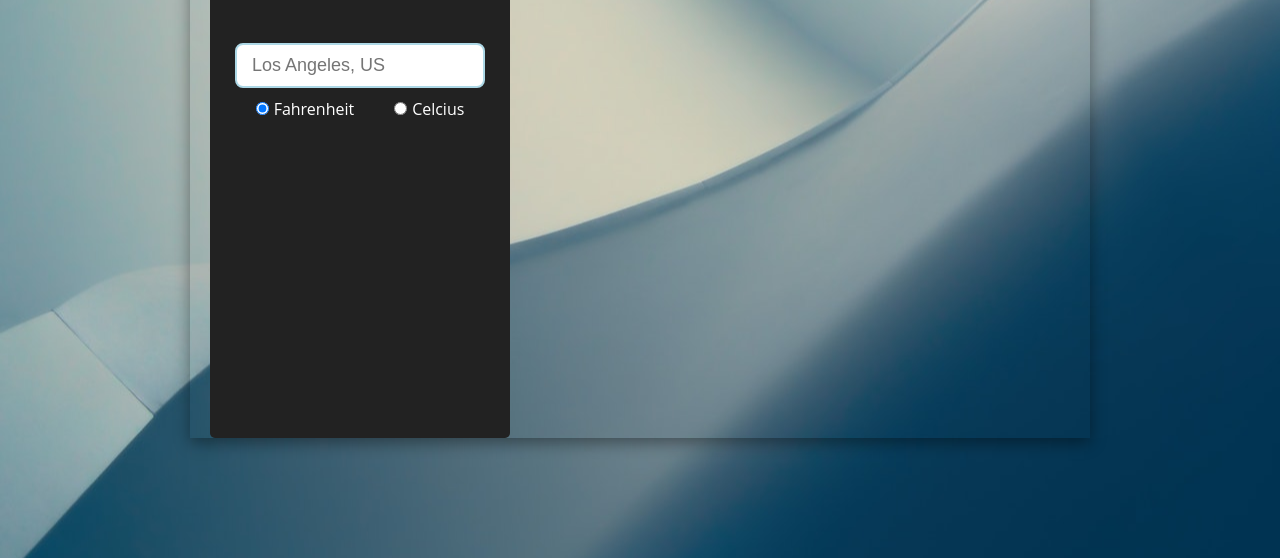
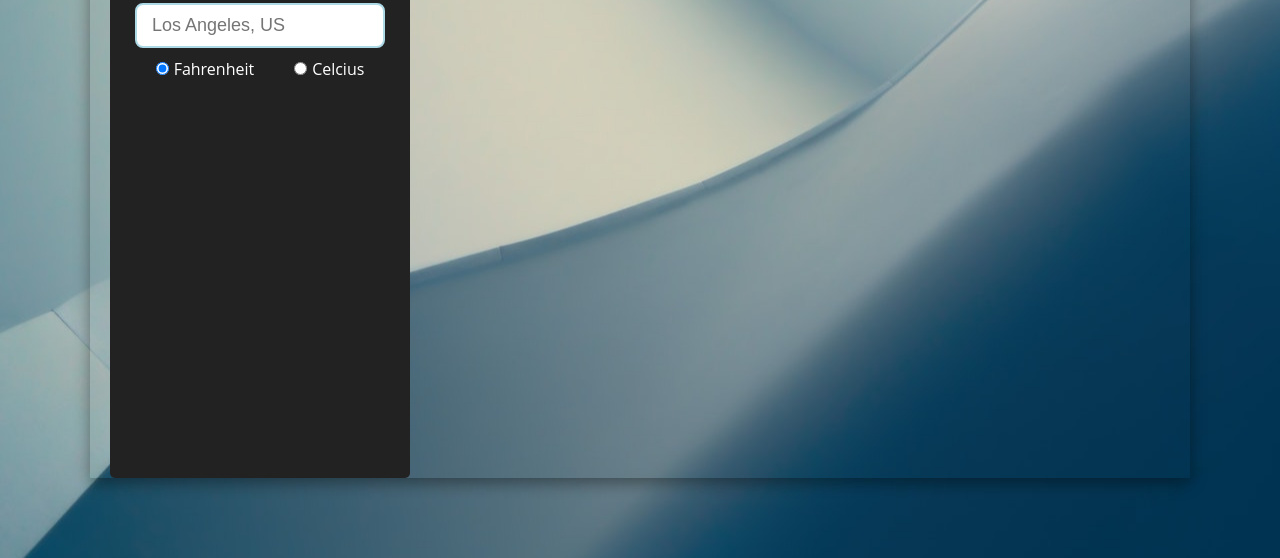
Before and after one commit to abhishekdiphu/goodmorning, a website built with webpack: page dist/index.html in a window 1280 px wide. Shown: the part 242-800 px from the top of the page. Built offline with Linux system fonts and the light colour scheme.

```diff
--- a/src/css/layout/_content.scss
+++ b/src/css/layout/_content.scss
@@ -11,8 +11,8 @@
         left: 50%;
         transform: translate(-50%, -50%);
         width: 90%;
-        height: 70vh;
-        max-width: 900px;
+        height: 80vh;
+        max-width: 1100px;
         box-shadow: 0 5px 15px rgba(0, 0, 0, 0.4);
     }
 }
```
Also changed, not shown: dist/main.css, dist/main.js, src/css/index.scss (line endings or trailing spaces), 1 other file.
